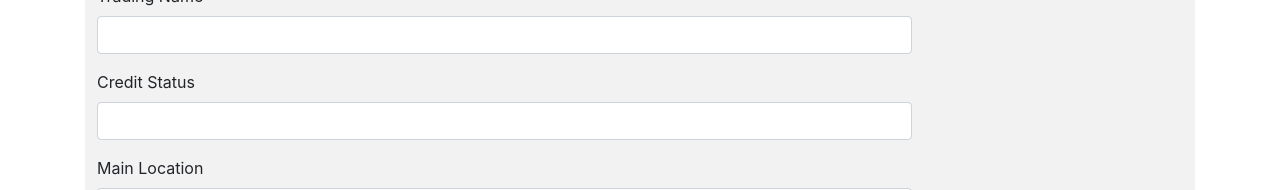
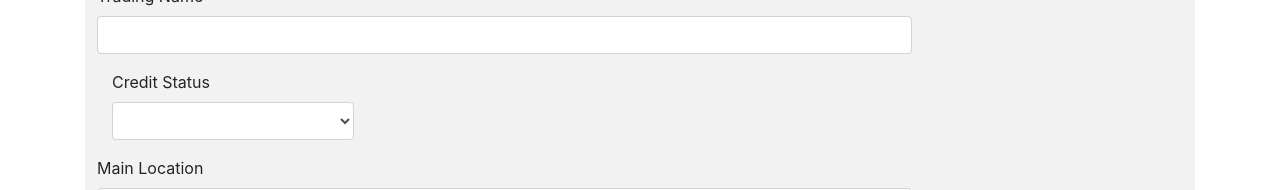
Before and after one commit to ludowica-fernando/sales-angular, an Angular app: page /customers/new in a window 1280 px wide. Shown: the part 330-520 px from the top of the page. Built offline with nearby package versions, Linux system fonts and the light colour scheme.

Commit message:
updated create customer form

```diff
--- a/src/app/manage-customer/manage-customer.component.html
+++ b/src/app/manage-customer/manage-customer.component.html
@@ -24,11 +24,14 @@
                                     id="tradingName" type="text" class="form-control col-md-9" required
                                     [readonly]="isReadOnly">
                             </div>
-                            <div class="form-group">
+                            <div class="form-group col-md-3">
                                 <label for="paymentFlag">Credit Status</label>
-                                <input #name="ngModel" [(ngModel)]="customerDetails.paymentFlag" name="paymentFlag"
-                                    id="paymentFlag" type="text" class="form-control col-md-9" required
-                                    [readonly]="isReadOnly">
+                                <select #name="ngModel" [(ngModel)]="customerDetails.paymentFlag" name="paymentFlag"
+                                    id="paymentFlag" class="form-control" required [disabled]="isReadOnly">
+                                    <option value="CLEAR">CLEAR</option>
+                                    <option value="BLOCKED">BLOCKED</option>
+                                    <option value="PENDING">PENDING</option>
+                                </select>
                             </div>
                             <div class="form-group">
                                 <label for="mainLocation">Main Location</label>
```
